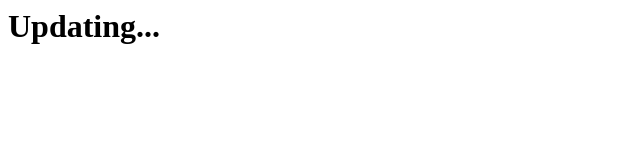
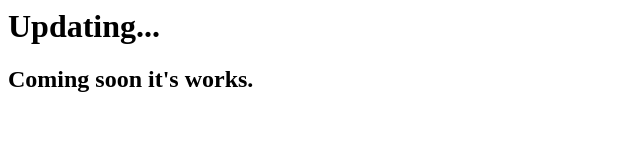
Before and after one commit to vse-opensource/finadviser.com.br, a plain HTML site: page index.html in a window 1280 px wide. Shown: the whole page, without its empty margins (0-640 px from the left). Drawn offline with Linux system fonts and the light colour scheme.

Commit message:
Update index.html

```diff
--- a/index.html
+++ b/index.html
@@ -1 +1,2 @@
 <h1>Updating...</h1>
+<h2>Coming soon it's works.</h2>
```
